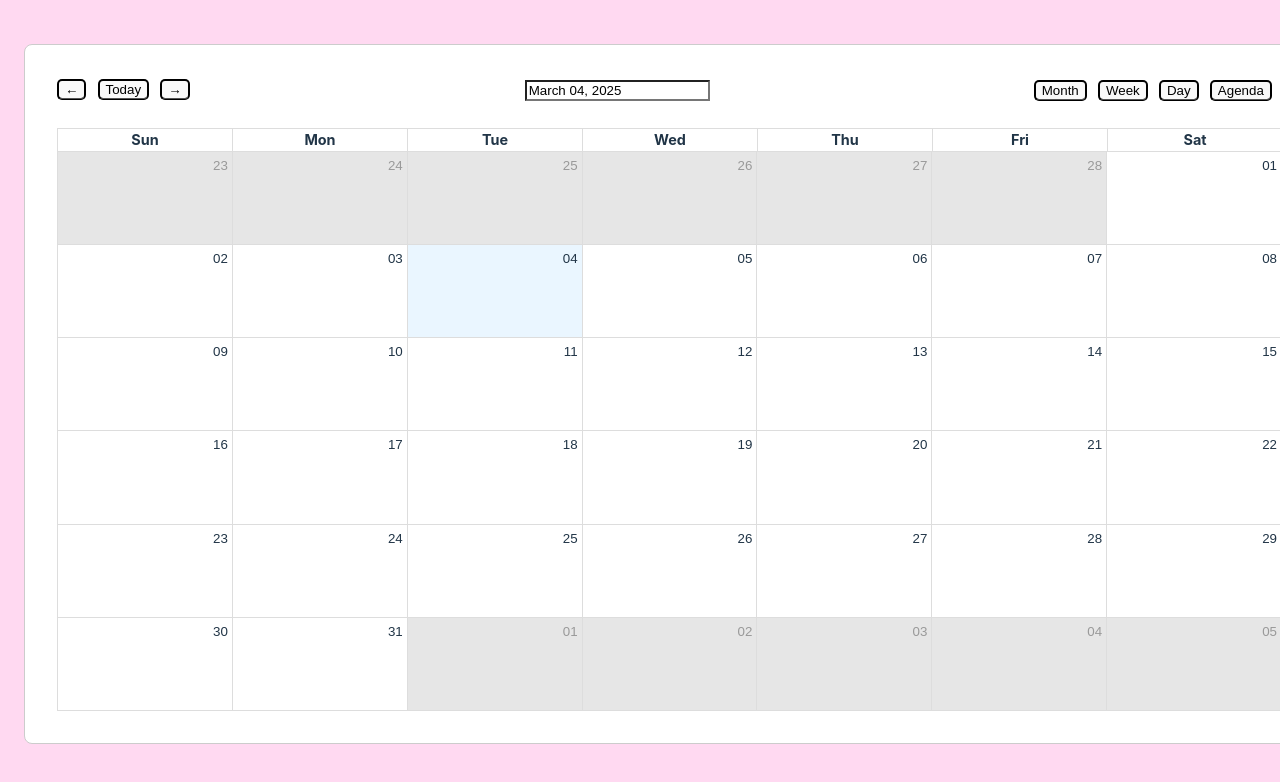
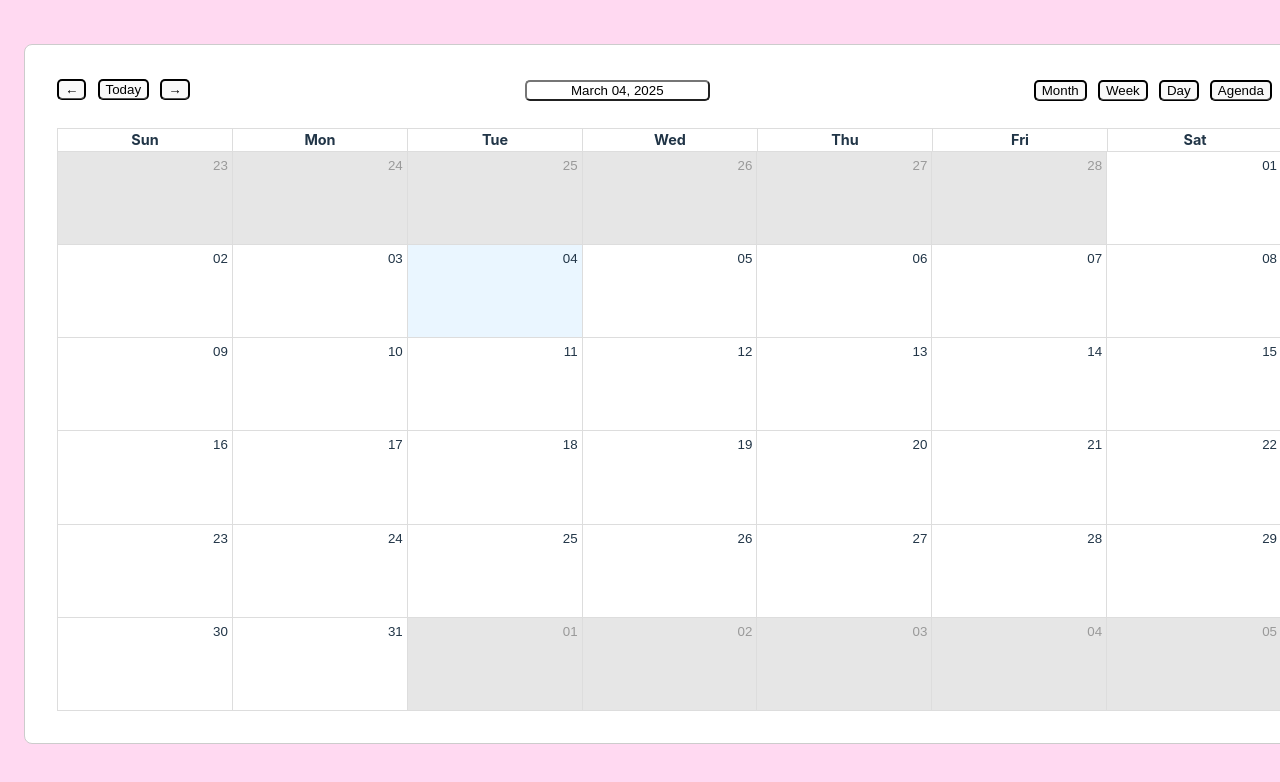
Before and after one commit to sapierre26/ToDo_List, a React (Vite) app in the folder frontend/: page / in a window 1280 px wide. Shown: the top 782 px of the page. Built offline with nearby package versions, Linux system fonts and the light colour scheme.

Commit message:
submitting latest changes 03/12/25

```diff
--- a/frontend/src/components/CalendarComponent.jsx
+++ b/frontend/src/components/CalendarComponent.jsx
@@ -11,13 +11,36 @@ import Datepicker from 'react-datepicker';
 
 const locales = {
     'en-US': enUS,
-}
+};
+
+const MyAgendaTool = ({onView}) => {
+    return (
+        <div>
+            <button onClick={() => onView('agenda')}>Agenda</button>
+        </div>
+    );
+};
 
 const MyCustomToolbar = ({label, onNavigate, onView}) => {
     //custom toolbar and props are date, onNavigate, and onView
     const [startDate, setStartDate] = useState(new Date());
 
+    useEffect(() => {
+        let curr = startDate.getDate();
+        if (curr < 10) {
+            curr = '0' + curr;
+        }
+        console.log(curr);
+        let date = curr + ' ' + label;
+        const newDate = parse(date, 'dd MMMM yyyy', new Date());
+
+        if (!isNaN(newDate.getTime())) { // Check if the date is valid
+            setStartDate(newDate);
+        }
+    }, [label]);
+
     const handleDateChange = (date) => {
+        console.log(date);
         setStartDate(date);
         onNavigate('DATE', date); // Moves the calendar view to the selected date
     };
@@ -29,6 +52,8 @@ const MyCustomToolbar = ({label, onNavigate, onView}) => {
     };
 
     return (
+        <div>
+            <div>
                 <div style={{display: 'flex', paddingBottom: '1rem'}}>
                     <div className='calendar-nav' style={{display: 'flex', justifyContent: 'flex-start', alignItems: 'center'}}>
                             <button onClick={() => onNavigate('PREV')}>←</button>
@@ -59,6 +84,22 @@ const MyCustomToolbar = ({label, onNavigate, onView}) => {
                         <button onClick={() => onView('agenda')}>Agenda</button>
                     </div>
                 </div>
+            </div>
+{/* <div className="agenda-container"
+style={{
+flex: 0,
+border: "1px solid #ccc",
+padding: "1rem",
+height: "500px",
+width: 300,
+borderRadius: "8px",
+backgroundColor: "#fafafa",
+overflowY: "auto",
+}}
+>
+<button onClick={() => onView('agenda')}>Agenda</button>
+</div> */}
+    </div>
     );
 };
 
@@ -69,7 +110,8 @@ const localizer = dateFnsLocalizer({
     startOfWeek: () => startOfWeek(new Date(), {weekStartsOn: 0}),
     getDay,
     locales,
-})
+});
+
 
 const CalendarComponent = () => {
     const [events, setEvents] = useState([]);
@@ -109,6 +151,8 @@ const CalendarComponent = () => {
                 startAccessor='start'
                 endAccessor='end'
                 defaultView='month'
+                onSelectSlot={handleEvents}
+                onSelectEvent={handleDeleteEvent}
                 selectable
                 style={{border: '1px solid #ccc',
                     height: 700,
--- a/frontend/src/index.css
+++ b/frontend/src/index.css
@@ -33,6 +33,9 @@
   background-color: white;
   z-index: 9999;
   position: relative;
+  border-style: outset;
+  border-radius: 5px;
+  text-align: center;
 }
 
 .react-datepicker-popper {
@@ -52,7 +55,7 @@
 }
 
 .rbc-calendar {
-    padding: 2rem;
+  padding: 2rem;
 }
 a {
   font-weight: 500;
```
Lines whose indentation alone changed are shown as unchanged.
